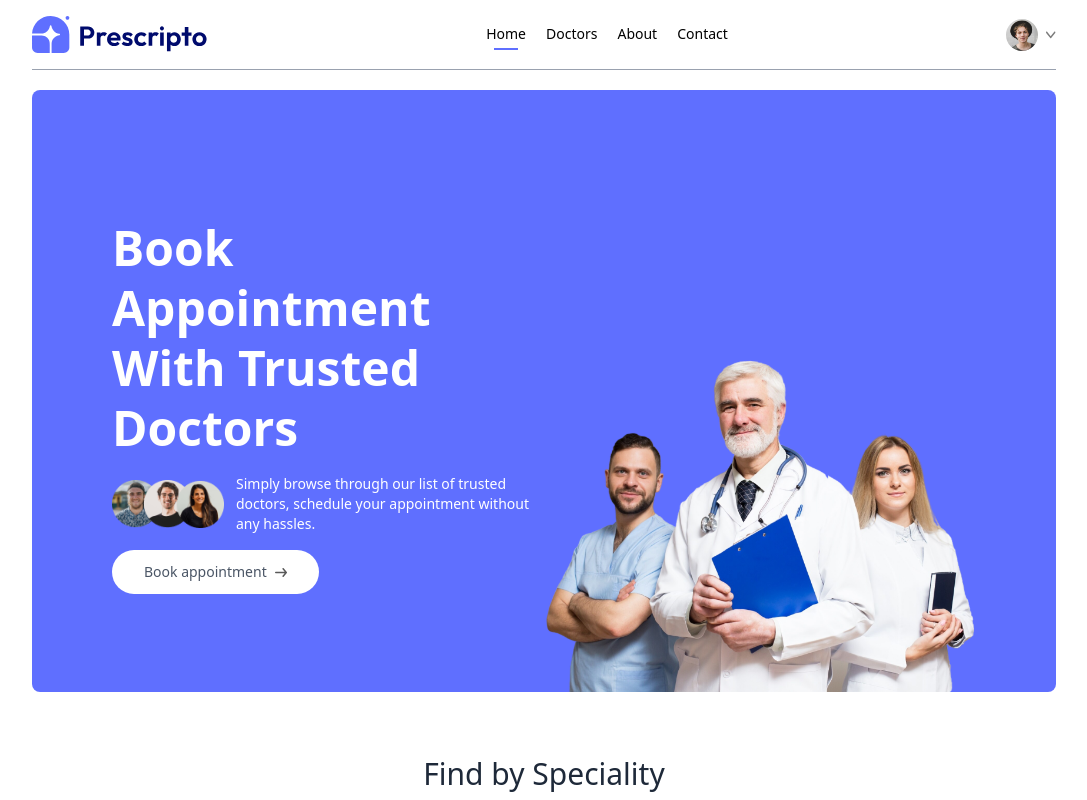
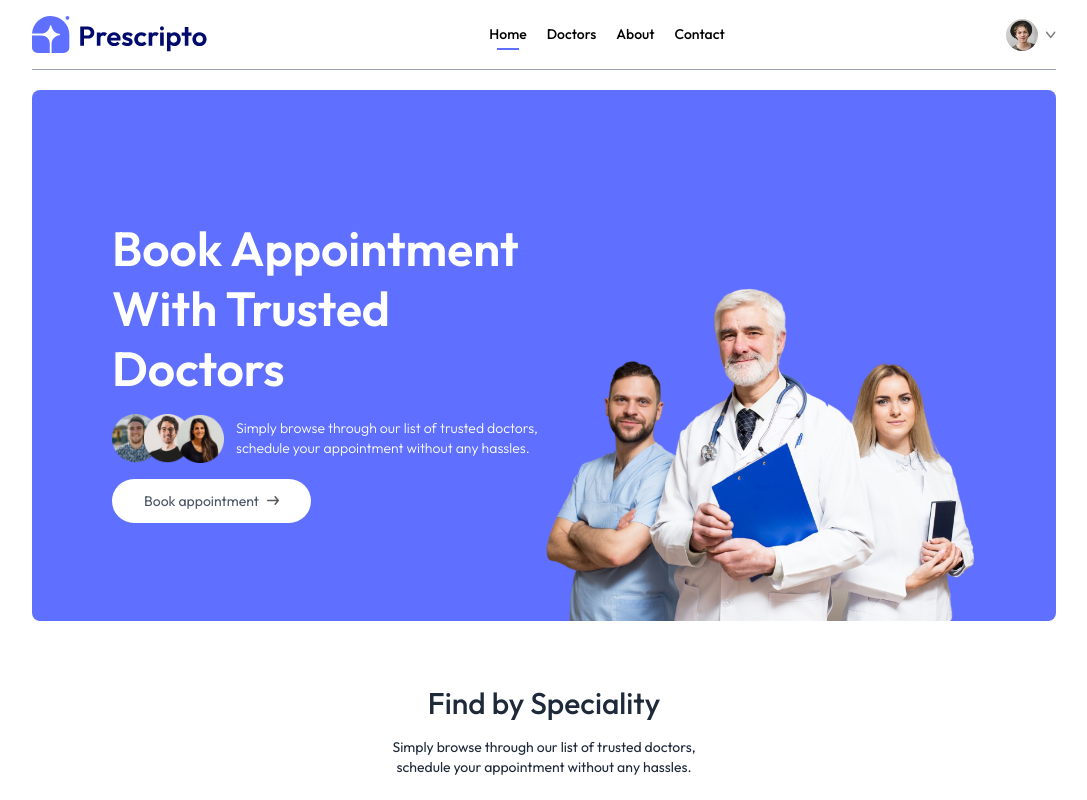
Before and after one commit to maquejp/temp_prescripto, a React (Vite) app in the folder frontend/: page / in a window 1280 px wide. Shown: the top 800 px of the page, without its empty margins (96-1183 px from the left). Built offline with nearby package versions, Linux system fonts and the light colour scheme.

Commit message:
chore: add font family google https://fonts.google.com/specimen/Outfit

```diff
--- a/frontend/src/index.css
+++ b/frontend/src/index.css
@@ -1,3 +1,5 @@
+@import url("https://fonts.googleapis.com/css2?family=Outfit:wght@100..900&family=Quicksand:wght@300..700&display=swap");
+
 @import "tailwindcss";
 
 @theme {
@@ -11,3 +13,7 @@
 ::-webkit-scrollbar {
   @apply hidden;
 }
+
+* {
+  font-family: Outfit;
+}
```
